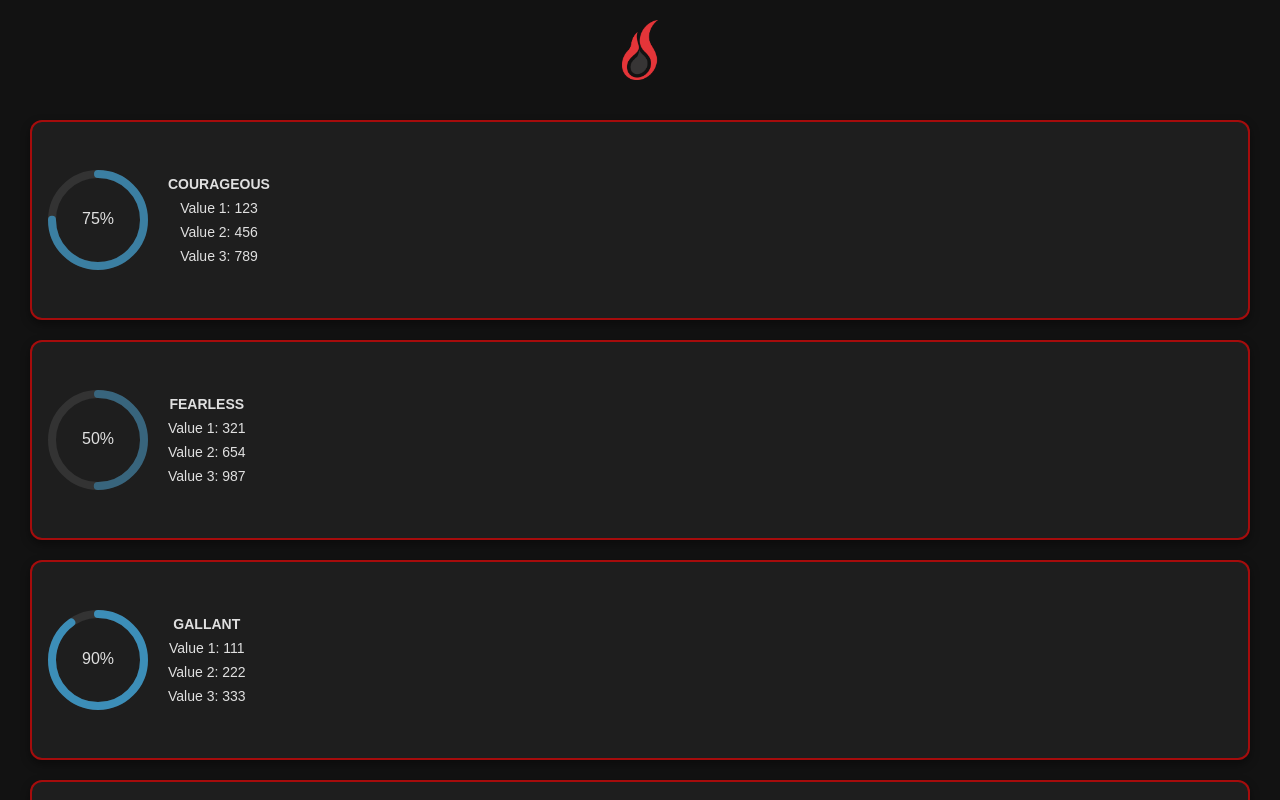
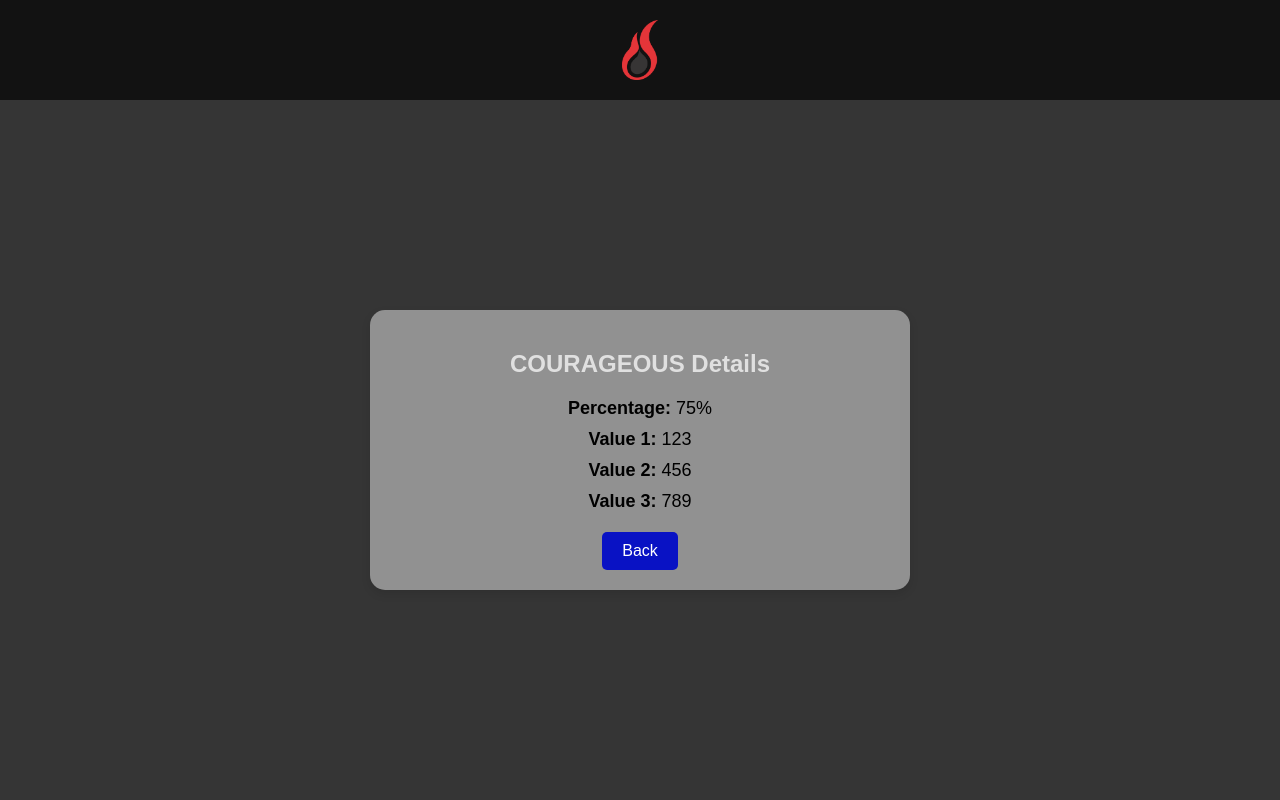
Before and after one commit to Farmanmann/Oil-Well-Monitoring-System, a React (Create React App) app in the folder frontend/: page /card/1 in a window 1280 px wide. Shown: the top 800 px of the page. Built offline with nearby package versions, Linux system fonts and the light colour scheme.

Commit message:
Added a page for each well that gives more information and contains the status of the well

```diff
--- a/frontend/package.json
+++ b/frontend/package.json
@@ -12,6 +12,7 @@
     "react": "^18.3.1",
     "react-circular-progressbar": "^2.1.0",
     "react-dom": "^18.3.1",
+    "react-router-dom": "^6.28.0",
     "react-scripts": "5.0.1",
     "web-vitals": "^2.1.4"
   },
--- a/frontend/src/App.js
+++ b/frontend/src/App.js
@@ -1,15 +1,22 @@
 import React from "react";
+import { BrowserRouter as Router, Routes, Route } from "react-router-dom";
 import "./App.css"; // Import App-specific styles
 import CardList from "./CardList"; // CardList component
+import DetailedCard from "./DetailedCard"; // DetailedCard component (the page you want to view)
 
 function App() {
   return (
-    <div className="App">
-      <header className="App-header">
-        <img src="/EOGlogo.png" alt="EOG Logo" className="logo" /> {/* Logo */}
-      </header>
-      <CardList /> {/* Card list below the logo */}
-    </div>
+    <Router>
+      <div className="App">
+        <header className="App-header">
+          <img src="/EOGlogo.png" alt="EOG Logo" className="logo" />
+        </header>
+        <Routes>
+          <Route path="/" element={<CardList />} /> {/* Main card list view */}
+          <Route path="/card/:id" element={<DetailedCard />} /> {/* Detailed card page */}
+        </Routes>
+      </div>
+    </Router>
   );
 }
 
--- a/frontend/src/CardList.js
+++ b/frontend/src/CardList.js
@@ -1,10 +1,12 @@
 import React, { useState, useEffect } from "react";
 import { CircularProgressbar, buildStyles } from "react-circular-progressbar";
+import { useNavigate } from "react-router-dom"; // Import useNavigate
 import "react-circular-progressbar/dist/styles.css";
 import "./CardList.css"; // Import the updated CSS file
 
 const CardList = () => {
   const [cardsData, setCardsData] = useState([]);
+  const navigate = useNavigate(); // Initialize useNavigate
 
   // Simulate loading data from multiple CSV files
   useEffect(() => {
@@ -30,7 +32,8 @@ const CardList = () => {
   }, []);
 
   const handleClick = (card) => {
-    alert(`Card ${card.name} clicked!`);
+    // Navigate to the detailed card page
+    navigate(`/card/${card.id}`);
   };
 
   return (
@@ -39,7 +42,7 @@ const CardList = () => {
         <div
           key={card.id}
           className="card"
-          onClick={() => handleClick(card)}
+          onClick={() => handleClick(card)} // Navigate when clicked
         >
           <div className="progress-bar-container">
             <CircularProgressbar
--- /dev/null
+++ b/frontend/src/DetailedCard.css
@@ -0,0 +1,46 @@
+/* Centering the container on the page */
+.card-detail-container {
+    display: flex;
+    justify-content: center;
+    align-items: center;
+    height: calc(100vh - 100px); /* Subtract header height */
+    padding-top: 100px; /* Ensure some space from the header */
+    background-color: #f5f5f527;
+  }
+
+  /* Styling the card */
+  .card-detail {
+    background-color: #ffffff74;
+    padding: 20px;
+    border-radius: 15px;
+    box-shadow: 0 4px 10px rgba(0, 0, 0, 0.1);
+    width: 80%;
+    max-width: 500px;
+    text-align: center;
+  }
+
+  /* Styling for each card value */
+  .card-info {
+    margin: 20px 0;
+  }
+
+  .card-item {
+    margin: 10px 0;
+    font-size: 18px;
+    color: #000000;
+  }
+
+  /* Styling for the Back button */
+  .back-button {
+    background-color: #0912c4;
+    color: white;
+    padding: 10px 20px;
+    border: none;
+    border-radius: 5px;
+    cursor: pointer;
+    font-size: 16px;
+  }
+
+  .back-button:hover {
+    background-color: #272928;
+  }
--- /dev/null
+++ b/frontend/src/DetailedCard.js
@@ -0,0 +1,60 @@
+import React, { useEffect, useState } from "react";
+import { useParams, useNavigate } from "react-router-dom"; // Import useParams
+import "./DetailedCard.css"; // Import updated CSS for styling
+
+const DetailedCard = () => {
+  const { id } = useParams(); // Get the id from the URL
+  const [card, setCard] = useState(null);
+  const navigate = useNavigate();
+
+  useEffect(() => {
+    // Simulate loading card data based on id
+    const fetchCardData = async () => {
+      const allCards = [
+        { id: 1, name: "COURAGEOUS", percentage: 75, value1: 123, value2: 456, value3: 789 },
+        { id: 2, name: "FEARLESS", percentage: 50, value1: 321, value2: 654, value3: 987 },
+        { id: 3, name: "GALLANT", percentage: 90, value1: 111, value2: 222, value3: 333 },
+        { id: 4, name: "NOBLE", percentage: 60, value1: 234, value2: 567, value3: 890 },
+        { id: 5, name: "RESOLUTE", percentage: 80, value1: 432, value2: 876, value3: 543 },
+        { id: 6, name: "RUTHLESS", percentage: 40, value1: 543, value2: 210, value3: 678 },
+        { id: 7, name: "STEADFAST", percentage: 70, value1: 654, value2: 321, value3: 987 },
+        { id: 8, name: "VALIANT", percentage: 85, value1: 111, value2: 999, value3: 222 },
+        { id: 9, name: "DAUNTLESS", percentage: 95, value1: 777, value2: 555, value3: 333 },
+      ];
+
+      const cardDetails = allCards.find((card) => card.id === parseInt(id)); // Find the card by id
+      setCard(cardDetails);
+    };
+
+    fetchCardData();
+  }, [id]);
+
+  return (
+    <div className="card-detail-container">
+      {card ? (
+        <div className="card-detail">
+          <h2>{card.name} Details</h2>
+          <div className="card-info">
+            <div className="card-item">
+              <strong>Percentage:</strong> {card.percentage}%
+            </div>
+            <div className="card-item">
+              <strong>Value 1:</strong> {card.value1}
+            </div>
+            <div className="card-item">
+              <strong>Value 2:</strong> {card.value2}
+            </div>
+            <div className="card-item">
+              <strong>Value 3:</strong> {card.value3}
+            </div>
+          </div>
+          <button className="back-button" onClick={() => navigate("/")}>Back</button>
+        </div>
+      ) : (
+        <p>Loading...</p>
+      )}
+    </div>
+  );
+};
+
+export default DetailedCard;
```
Also changed, not shown: frontend/src/App.css (line endings or trailing spaces), 1 other file (tests, documents, lock files or other folders).
